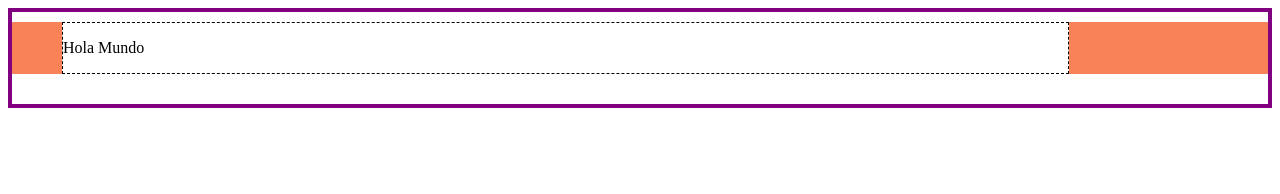
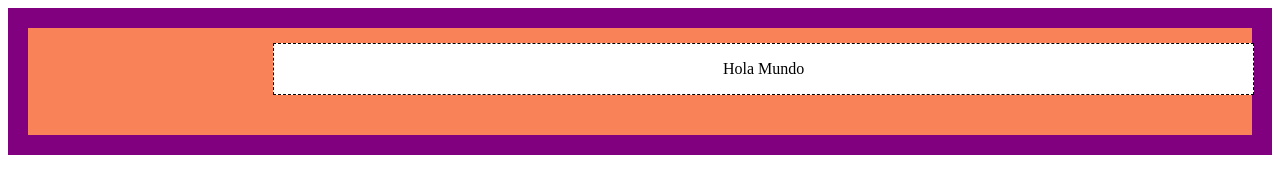
Before and after one commit to VegaRuth/JuegoDeSelectores, a plain HTML site: page index.html in a window 1280 px wide. Drawn offline with Linux system fonts and the light colour scheme.

Commit message:
Ejercicio resuelto

```diff
--- a/index.html
+++ b/index.html
@@ -7,32 +7,27 @@
 		<link rel="stylesheet" type="text/css" href="">
 		<style>
 				.border{
-						background-color: none;
-						border: solid 4px purple;
+						background-color: #FA8258;
+						border: solid 20px purple;
 						padding: 0px;
-						}
-				.padding{
-						background-color: #FA8258;
-						padding:0px;
+						position: static;
 						}
 				.text{
-
 					width: 80%;
 					height: 60%;
-					margin-top: 10px;
-					margin-bottom: 30px;
-					margin-left: 50px;
+					margin-top: 15px;
+					margin-bottom: 40px;
+					margin-left: 245px;
 					margin-right: 10px;
 					background-color: white;
 					border:black dashed 1px;
+					text-align: center;
 					}
 		</style>
 	<body>
 		<div class="border">
-			<div class="padding">
-				<div class="text">
-					<p>Hola Mundo</p>
-				</div>
+			<div class="text">
+				<p>Hola Mundo</p>
 			</div>
 		</div>
 	</body>
```
